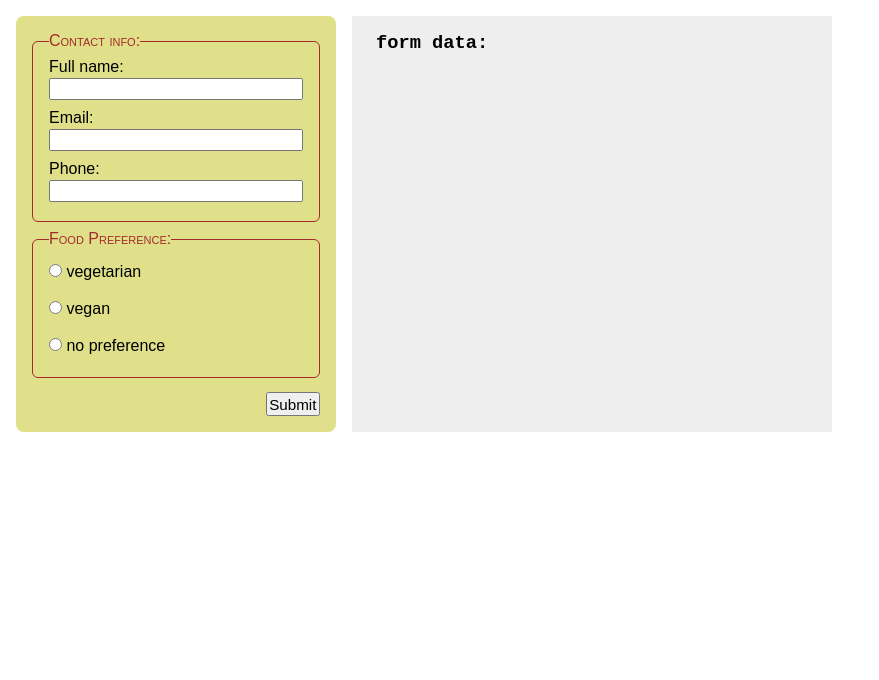
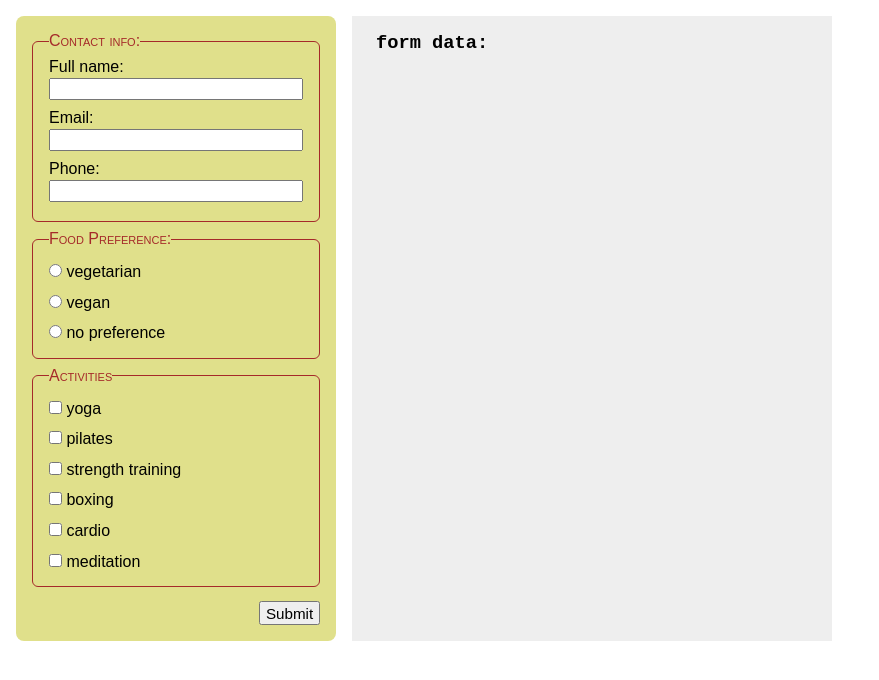
Before and after one commit to edwardtanguay/et942-jsdomtarget, a plain HTML site: page basicform.html in a window 1280 px wide. Shown: the whole page, without its empty margins (0-879 px from the left). Drawn offline with Linux system fonts and the light colour scheme.

Commit message:
form finished

```diff
--- a/basicform.html
+++ b/basicform.html
@@ -57,6 +57,9 @@
 		.field {
 			margin-bottom: .5rem;
 		}
+		.field2 {
+			margin-bottom: .1rem;
+		}
 
 		input {
 			font-size: 1rem;
@@ -72,7 +75,7 @@
 
 		button {
 			font-size: .95rem;
-			padding: .1rem;
+			padding: .1rem .3rem;
 		}
 
 		h3 {
@@ -122,25 +125,66 @@
 			</fieldset>
 			<fieldset>
 				<legend>Food Preference:</legend>
-				<div class="field">
+				<div class="field2">
 					<input type="radio"
 						   name="food"
 						   id="vegetarian"
 						   value="vegetarian"> <label for="vegetarian">vegetarian</label>
 				</div>
-				<div class="field">
+				<div class="field2">
 					<input type="radio"
 						   name="food"
 						   id="vegan"
 						   value="vegan"> <label for="vegan">vegan</label>
 				</div>
-				<div class="field">
+				<div class="field2">
 					<input type="radio"
 						   name="food"
 						   id="noPreference"
 						   value="noPreference"> <label for="noPreference">no preference</label>
 				</div>
 			</fieldset>
+
+			<fieldset>
+				<legend>Activities</legend>
+				<div class="field2">
+					<input type="checkbox"
+						   name="activities"
+						   id="yoga"
+						   value="yoga"> <label for="yoga">yoga</label>
+				</div>
+				<div class="field2">
+					<input type="checkbox"
+						   name="activities"
+						   id="pilates"
+						   value="pilates"> <label for="pilates">pilates</label>
+				</div>
+				<div class="field2">
+					<input type="checkbox"
+						   name="activities"
+						   id="strengthTraining"
+						   value="strengthTraining"> <label for="strengthTraining">strength training</label>
+				</div>
+				<div class="field2">
+					<input type="checkbox"
+						   name="activities"
+						   id="boxing"
+						   value="boxing"> <label for="boxing">boxing</label>
+				</div>
+				<div class="field2">
+					<input type="checkbox"
+						   name="activities"
+						   id="cardio"
+						   value="cardio"> <label for="cardio">cardio</label>
+				</div>
+				<div class="field2">
+					<input type="checkbox"
+						   name="activities"
+						   id="meditation"
+						   value="meditation"> <label for="meditation">meditation</label>
+				</div>
+			</fieldset>
+
 			<div class="buttons">
 				<button>Submit</button>
 			</div>
@@ -156,11 +200,13 @@
 
 		formElem.addEventListener('submit', (e) => {
 			e.preventDefault();
-			const formData = new FormData(formElem);
-			const formDataObj = {};
+			const formData = new FormData(e.target);
+			console.log(formData);
+			const formDataObj = { };
 			formData.forEach((value, key) => {
 				formDataObj[key] = value;
 			});
+				formDataObj.activities = formData.getAll('activities')
 			outputElem.innerText = JSON.stringify(formDataObj, null, 2);
 		});
 
```
